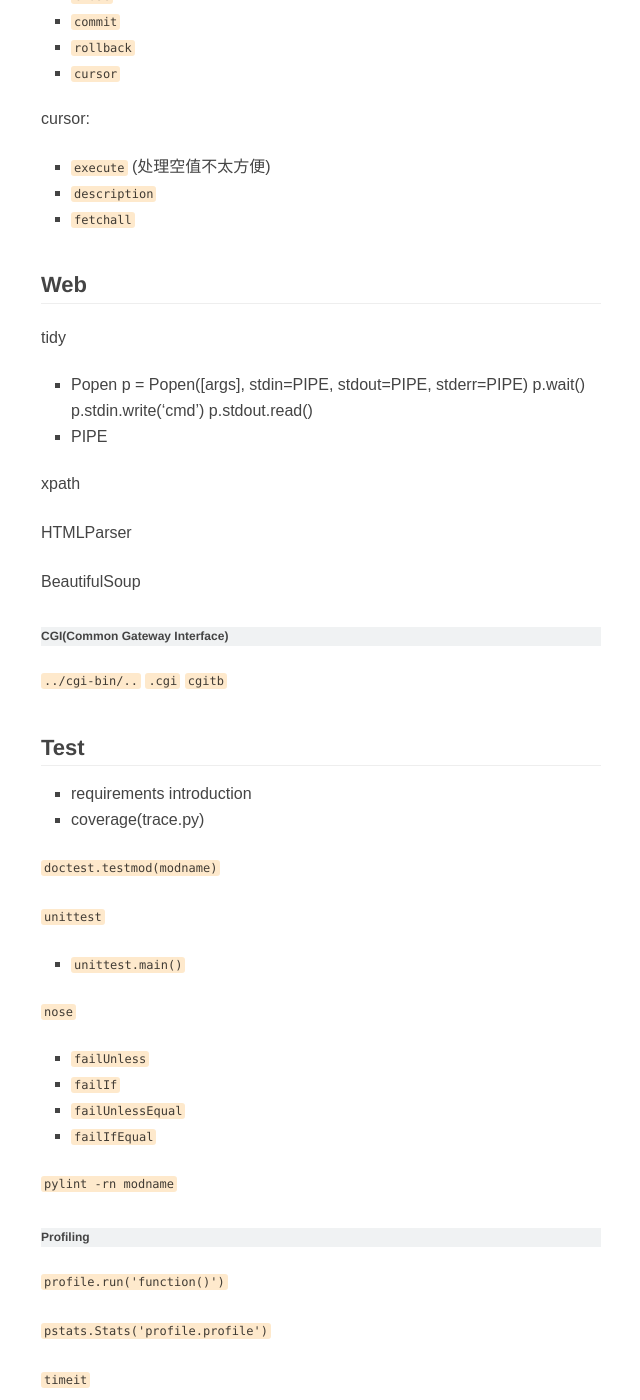
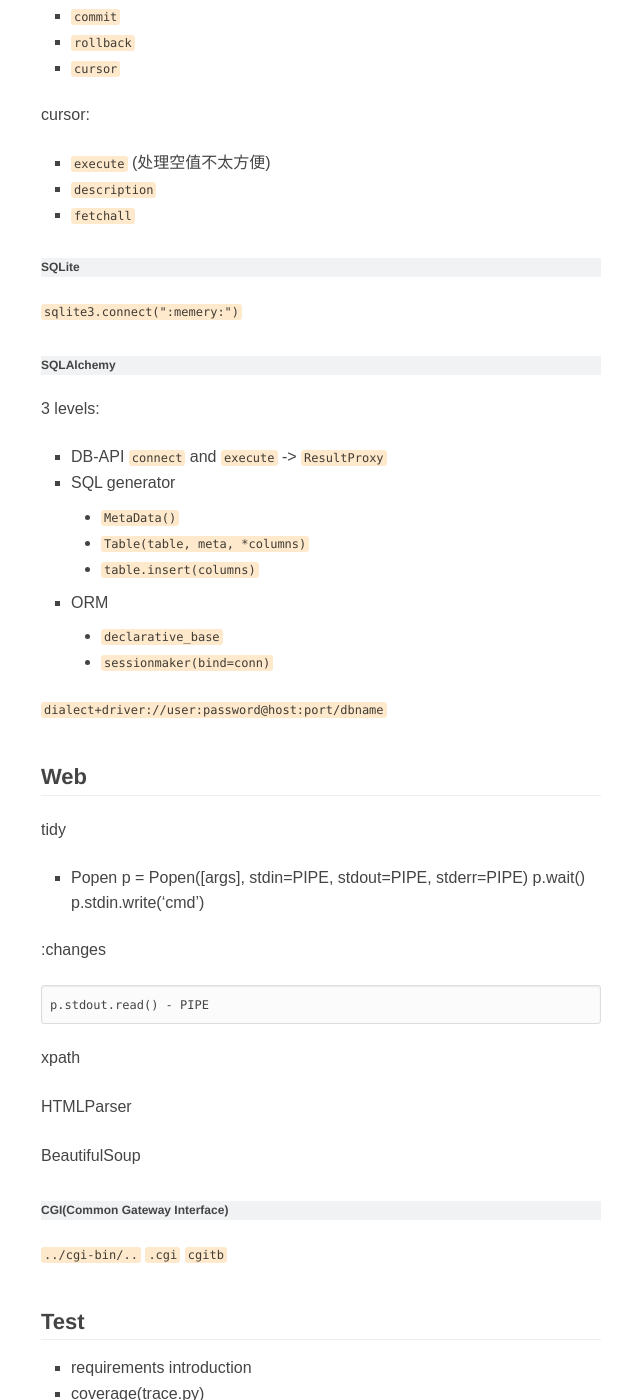
Before and after one commit to fanyange/fanyange.github.io, a Jekyll site: the page built from wiki/Python.md, in a window 1280 px wide and 1400 px high, scrolled down 16709 px. Shown: the whole window, without its empty margins (319-959 px from the left). Built offline with Jekyll 4.4.1, drawn with Linux system fonts in a browser that asks for light colours; some web fonts are replaced; comment, search, counter and statistics services are not loaded; some of the changed text lies outside the part shown.

Commit message:
Update Python and SQL notes

````diff
--- a/wiki/Python.md
+++ b/wiki/Python.md
@@ -547,6 +547,7 @@ this: |
 that: >
   Foo
   Bar
+
 # JS: { this: 'Foo\nBar\n', that: 'Foo Bar\n' }
 
 # +表示保留文字块末尾的换行，-表示删除字符串末尾的换行。
@@ -558,6 +559,7 @@ s2: |+
 
 s3: |-
   Foo
+
 # JS: { s1: 'Foo\n', s2: 'Foo\n\n\n', s3: 'Foo' }
 ```
 
@@ -665,6 +667,26 @@ cursor:
 - `description`
 - `fetchall`
 
+### SQLite
+`sqlite3.connect(":memery:")`
+
+### SQLAlchemy
+
+3 levels:
+
+- DB-API
+  `connect` and `execute` -> `ResultProxy`
+- SQL generator
+  - `MetaData()`
+  - `Table(table, meta, *columns)`
+  - `table.insert(columns)`
+- ORM
+  - `declarative_base`
+  - `sessionmaker(bind=conn)`
+
+
+`dialect+driver://user:password@host:port/dbname`
+
 ## Web
 tidy
 
@@ -672,6 +694,9 @@ tidy
     p = Popen([args], stdin=PIPE, stdout=PIPE, stderr=PIPE)
     p.wait()
     p.stdin.write('cmd')
+
+:changes
+
     p.stdout.read()
 - PIPE
 
````
Also changed, not shown: other parts of wiki/Python.md (+3 -3 lines), wiki/SQL.md (+1 -0 lines).
